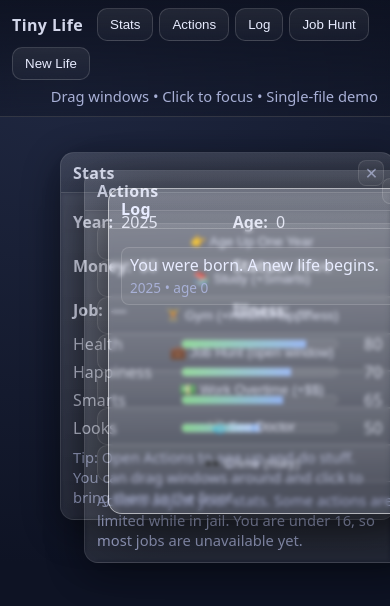
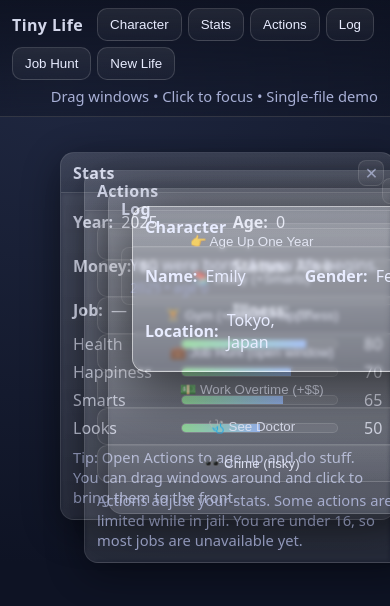
Before and after one commit to 100xdonaldx001/JustAnotherTestrepo, a plain HTML site: page index.html in a window 390 px wide. Drawn offline with Linux system fonts and the light colour scheme.

Commit message:
Add character overlay with basic identity info

```diff
--- a/partials/dock.html
+++ b/partials/dock.html
@@ -1,5 +1,6 @@
 <div class="dock">
   <span class="title">Tiny Life</span>
+  <button data-toggle="character">Character</button>
   <button data-toggle="stats">Stats</button>
   <button data-toggle="actions">Actions</button>
   <button data-toggle="log">Log</button>
--- /dev/null
+++ b/renderers/character.js
@@ -0,0 +1,11 @@
+import { game } from '../state.js';
+
+export function renderCharacter(container) {
+  const div = document.createElement('div');
+  div.className = 'grid';
+  div.innerHTML = `
+        <div class="row"><strong>Name:</strong> <span>${game.name}</span></div>
+        <div class="row"><strong>Gender:</strong> <span>${game.gender}</span></div>
+        <div class="row"><strong>Location:</strong> <span>${game.city}, ${game.country}</span></div>`;
+  container.appendChild(div);
+}
--- a/script.js
+++ b/script.js
@@ -4,6 +4,7 @@ import { renderStats } from './renderers/stats.js';
 import { renderActions } from './renderers/actions.js';
 import { renderLog } from './renderers/log.js';
 import { renderJobs } from './renderers/jobs.js';
+import { renderCharacter } from './renderers/character.js';
 
 async function loadPartials() {
   await Promise.all([
@@ -39,6 +40,9 @@ function openLog() {
 function openJobs() {
   openWindow('jobs', 'Jobs', renderJobs);
 }
+function openCharacter() {
+  openWindow('character', 'Character', renderCharacter);
+}
 
 function toggleStats() {
   toggleWindow('stats', 'Stats', renderStats);
@@ -52,6 +56,9 @@ function toggleLog() {
 function toggleJobs() {
   toggleWindow('jobs', 'Jobs', renderJobs);
 }
+function toggleCharacter() {
+  toggleWindow('character', 'Character', renderCharacter);
+}
 
 document.querySelectorAll('[data-toggle]').forEach(btn => {
   btn.addEventListener('click', () => {
@@ -60,6 +67,7 @@ document.querySelectorAll('[data-toggle]').forEach(btn => {
     if (id === 'actions') toggleActions();
     if (id === 'log') toggleLog();
     if (id === 'jobs') toggleJobs();
+    if (id === 'character') toggleCharacter();
   });
 });
 
@@ -71,3 +79,4 @@ newLife();
 openStats();
 openActions();
 openLog();
+openCharacter();
--- a/state.js
+++ b/state.js
@@ -1,6 +1,14 @@
 import { refreshOpenWindows } from './windowManager.js';
 import { rand } from './utils.js';
 import { showEndScreen, hideEndScreen } from './endscreen.js';
+
+const maleNames = ['John', 'Michael', 'David'];
+const femaleNames = ['Sarah', 'Emily', 'Jessica'];
+const locations = [
+  { city: 'New York', country: 'USA' },
+  { city: 'London', country: 'UK' },
+  { city: 'Tokyo', country: 'Japan' }
+];
 
 export const game = {
   year: new Date().getFullYear(),
@@ -14,6 +22,10 @@ export const game = {
   job: null,
   jobListings: [],
   jobListingsYear: null,
+  gender: '',
+  name: '',
+  city: '',
+  country: '',
   sick: false,
   inJail: false,
   alive: true,
@@ -36,6 +48,12 @@ export function die(reason) {
 export function newLife() {
   const now = new Date().getFullYear();
   hideEndScreen();
+  const gender = rand(0, 1) === 0 ? 'Male' : 'Female';
+  const name =
+    gender === 'Male'
+      ? maleNames[rand(0, maleNames.length - 1)]
+      : femaleNames[rand(0, femaleNames.length - 1)];
+  const { city, country } = locations[rand(0, locations.length - 1)];
   Object.assign(game, {
     year: now,
     age: 0,
@@ -48,6 +66,10 @@ export function newLife() {
     job: null,
     jobListings: [],
     jobListingsYear: null,
+    gender,
+    name,
+    city,
+    country,
     sick: false,
     inJail: false,
     alive: true,
```
